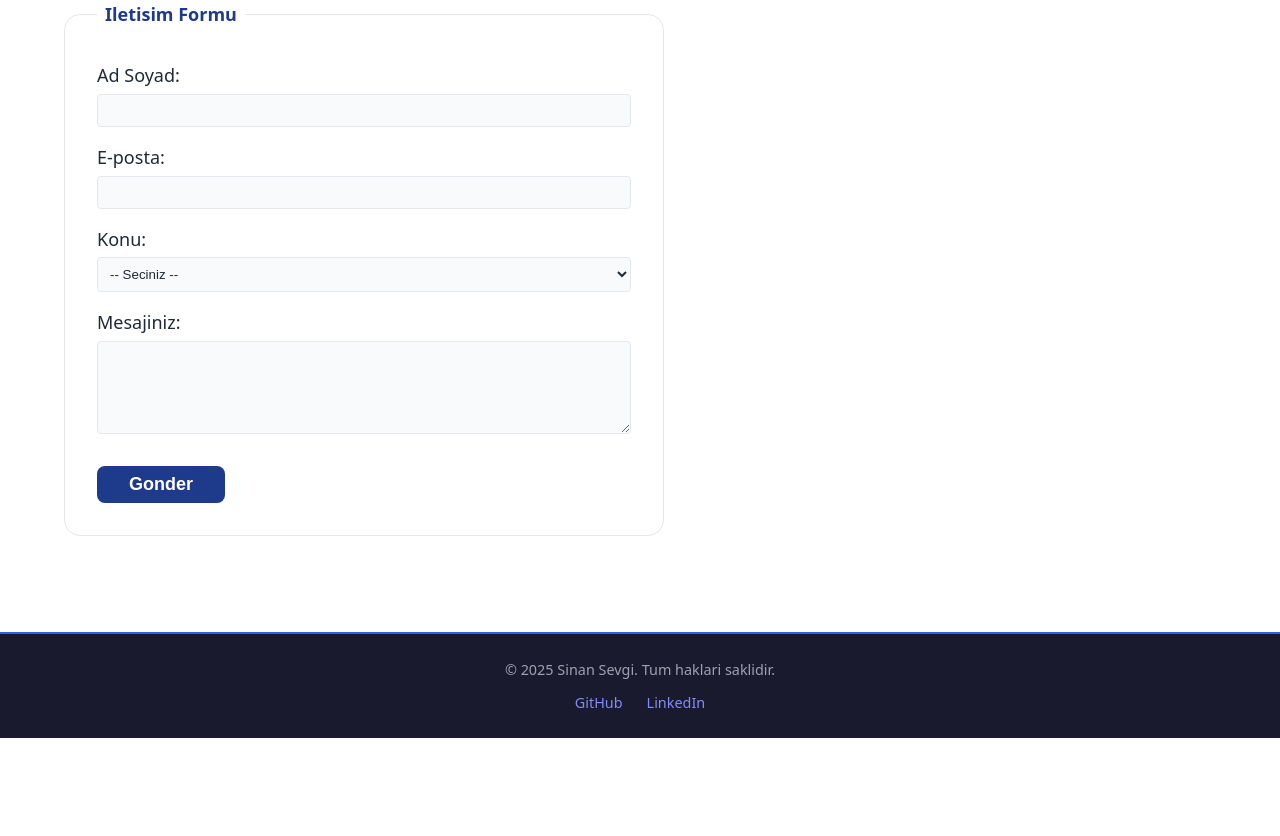
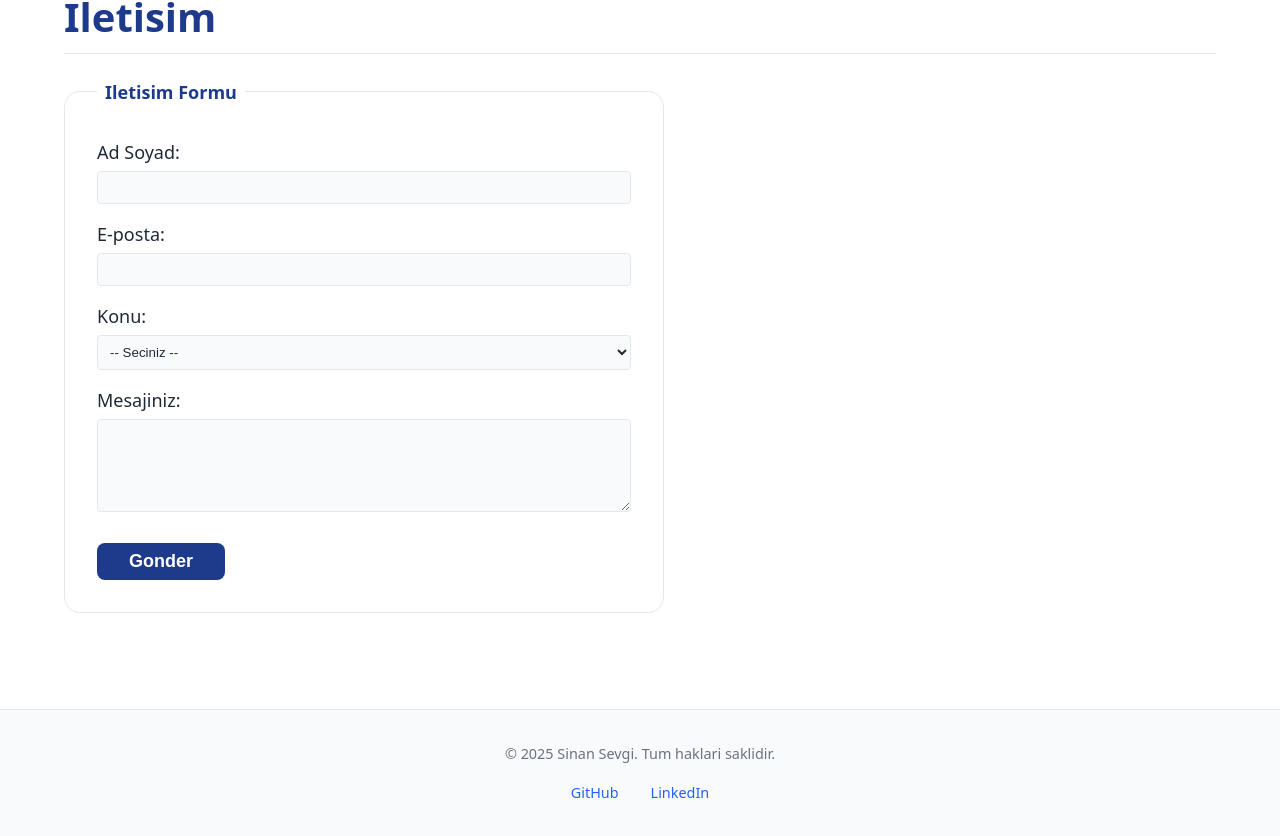
Before and after one commit to Sinansevg1/web-lab-proje, a React (Vite) app: page / in a window 1280 px wide. Shown: the part 1889-2725 px from the top of the page. Before the commit the page ends 2627 px from the top, so only its background shows below. Built offline with nearby package versions, Linux system fonts and the light colour scheme.

Commit message:
Uygulama-2: Fluid Typography Uygula

```diff
--- a/src/App.css
+++ b/src/App.css
@@ -14,7 +14,7 @@ header {
 }
 
 header h1 {
-  font-size: var(--text-xl);
+  font-size: var(--text-3xl);
   color: var(--color-primary);
 }
 
@@ -82,7 +82,7 @@ section h2 {
 }
 
 #hakkimda h3 {
-  font-size: var(--text-lg);
+  font-size: var(--text-xl);
   color: var(--color-secondary);
   margin-bottom: var(--space-sm);
 }
@@ -122,6 +122,7 @@ section h2 {
 
 #projeler article h3 {
   color: var(--color-primary);
+  font-size: var(--text-xl);
   margin-bottom: var(--space-sm);
 }
 
@@ -199,33 +200,33 @@ section h2 {
 }
 
 #iletisim button[type="submit"]:hover {
-  background: #1d4ed8;
+  background: var(--color-secondary);
 }
 
 /* ── Footer ── */
 footer {
-  background: #1a1a2e;
+  background: var(--color-surface);
   text-align: center;
-  padding: 1.5rem 2rem;
-  border-top: 2px solid #2563EB;
-  color: #9ca3af;
-  font-size: 0.9rem;
+  padding: var(--space-xl) var(--space-lg);
+  border-top: 1px solid var(--color-border);
+  color: var(--color-muted);
+  font-size: var(--text-sm);
 }
 
 footer ul {
   list-style: none;
   display: flex;
   justify-content: center;
-  gap: 1.5rem;
-  margin-top: 0.6rem;
+  gap: var(--space-xl);
+  margin-top: var(--space-md);
 }
 
 footer ul li a {
-  color: #818cf8;
+  color: var(--color-secondary);
   text-decoration: none;
-  transition: color 0.2s;
+  transition: color var(--transition-fast);
 }
 
 footer ul li a:hover {
-  color: #a5b4fc;
+  color: var(--color-primary);
 }
```
